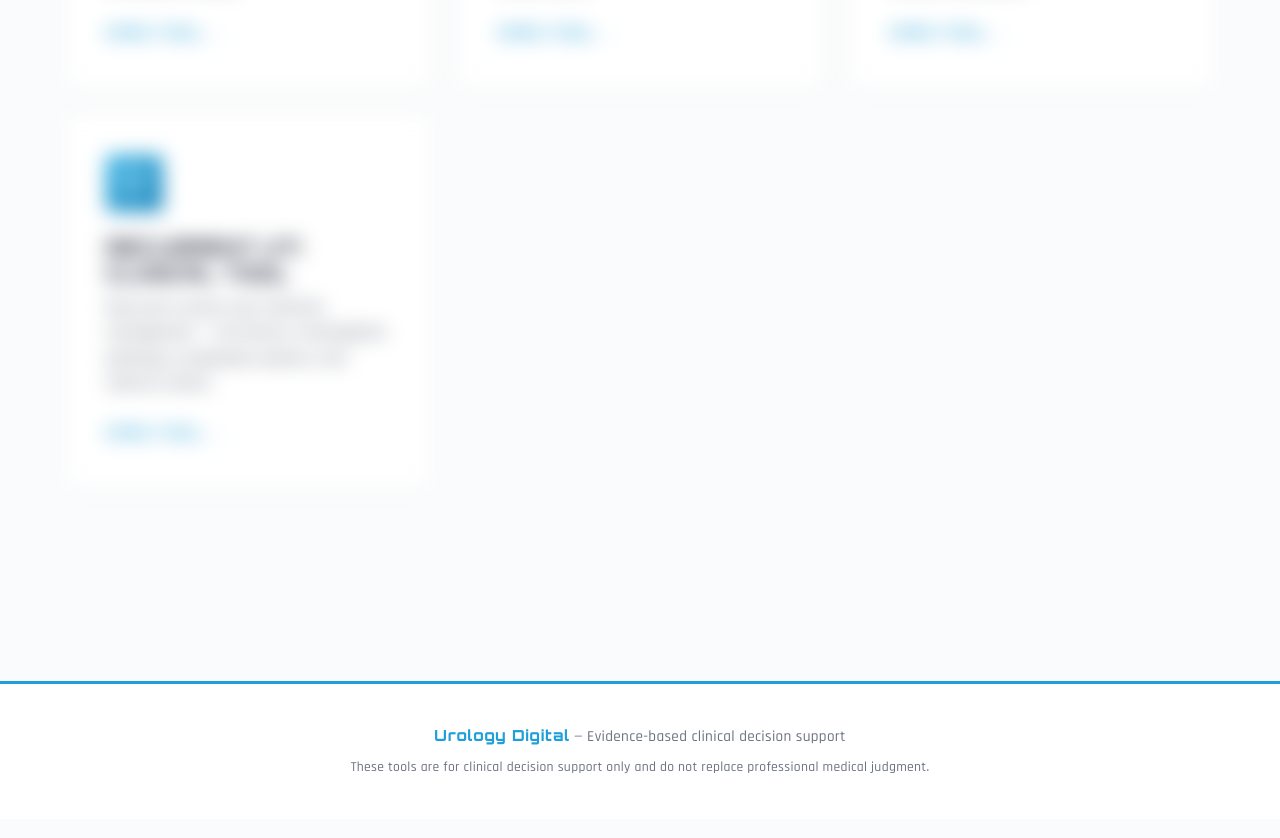
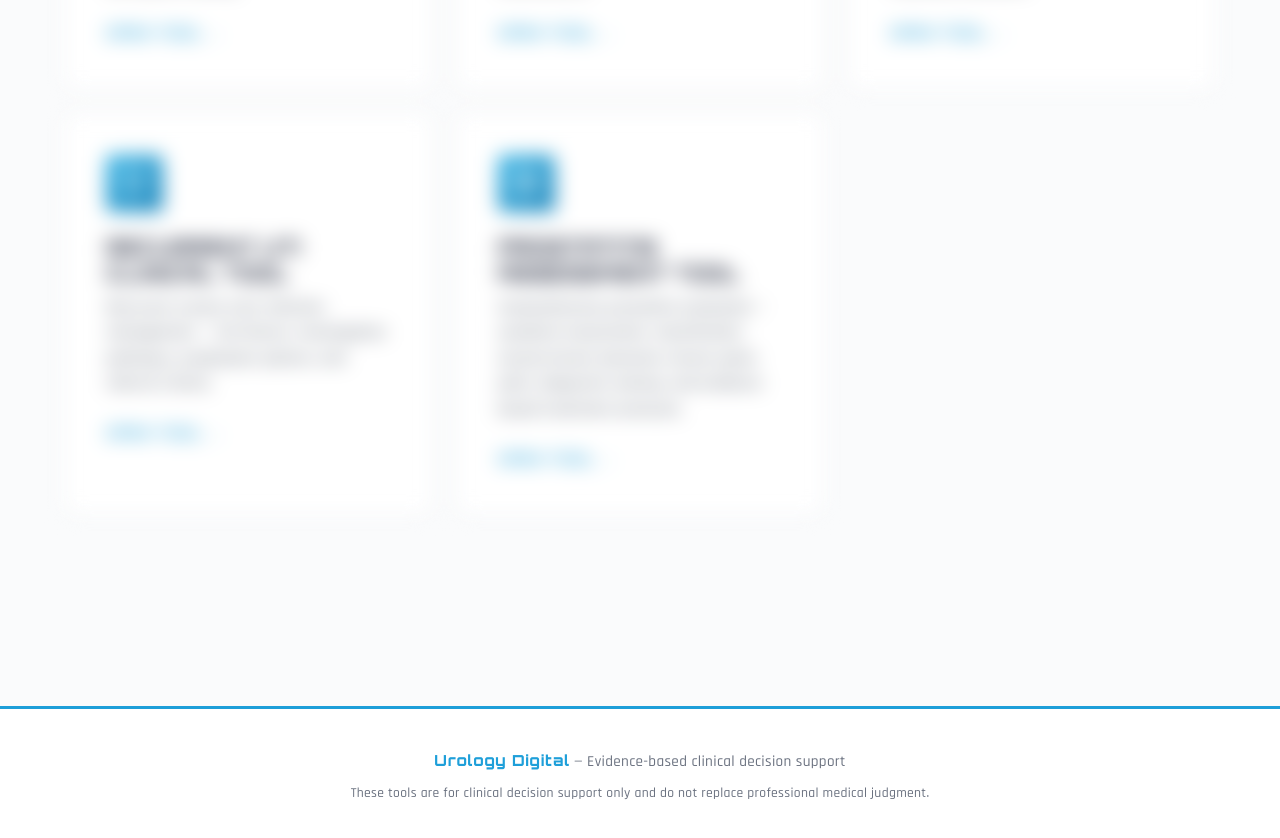
Before and after one commit to urologydigital/UrologyDigital-Website, a plain HTML site: page index.html in a window 1280 px wide. Shown: the part 2638-3476 px from the top of the page. Drawn offline with Linux system fonts and the light colour scheme.

Commit message:
Add Prostatitis Assessment Tool link to index.html

```diff
--- a/index.html
+++ b/index.html
@@ -779,6 +779,17 @@
           <span class="card-arrow">Open Tool →</span>
         </a>
 
+        <a href="https://urologydigital.github.io/Prostatitis/" class="card">
+          <div class="card-icon">
+            <svg viewBox="0 0 24 24" fill="none" stroke="currentColor" stroke-linecap="round" stroke-linejoin="round">
+              <circle cx="12" cy="12" r="10"/><path d="M9.09 9a3 3 0 0 1 5.83 1c0 2-3 3-3 3"/><line x1="12" y1="17" x2="12.01" y2="17"/>
+            </svg>
+          </div>
+          <h3>Prostatitis Assessment Tool</h3>
+          <p>Comprehensive prostatitis evaluation — symptom assessment, classification (acute/chronic bacterial, chronic pelvic pain), diagnostic workup, and evidence-based treatment protocols.</p>
+          <span class="card-arrow">Open Tool →</span>
+        </a>
+
       </div>
     </div>
   </section>
```
